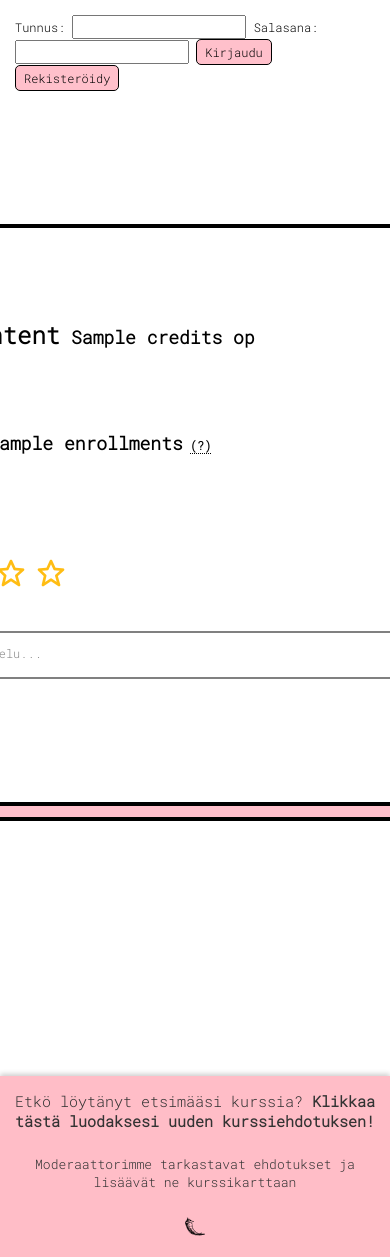
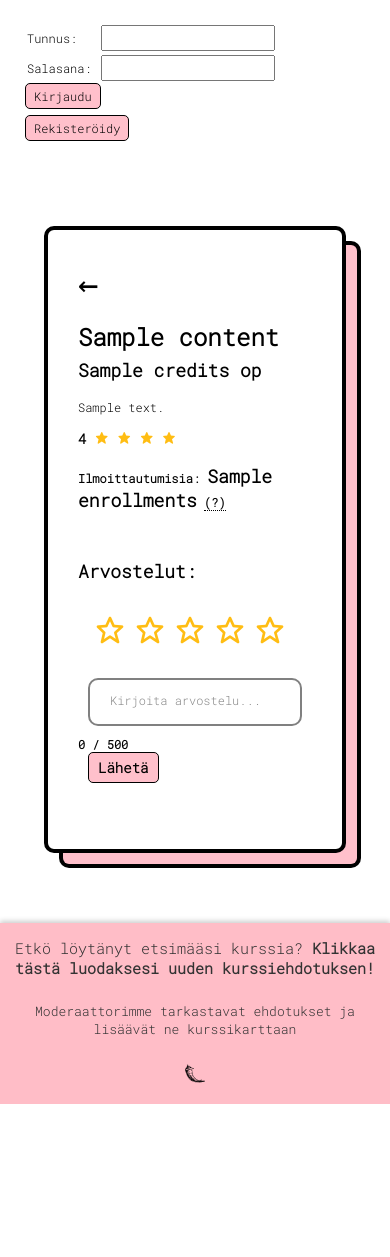
Before and after one commit to Aappo-Alatalo/kurssikartta, a Flask app: template templates/course_template.html in a window 390 px wide; the page is wider, and only the part inside the window is pictured. After the commit the page ends 1104 px from the top of that part, so only its background shows below. Run offline with Flask 3, Linux system fonts and the light colour scheme; the template is opened without the code that fills it: most values are stand-ins (such as "Sample title", 1, 10 or a date in 2020); parts of the project's set-up code (start-up, migrations or seed data) failed here and were passed over.

Commit message:
Fix mobile UI

```diff
--- a/db.py
+++ b/db.py
@@ -2,6 +2,6 @@ from app import app
 from flask_sqlalchemy import SQLAlchemy
 from os import getenv
 
-#app.config["SQLALCHEMY_DATABASE_URI"] = getenv("DATABASE_URL") This for local
+#app.config["SQLALCHEMY_DATABASE_URI"] = getenv("DATABASE_URL")
 app.config["SQLALCHEMY_DATABASE_URI"] = getenv("DATABASE_URL").replace("://", "ql://", 1) # This for Fly.io
 db = SQLAlchemy(app)
--- a/static/css/main.css
+++ b/static/css/main.css
@@ -14,9 +14,8 @@ body {
     border: 2px solid gray;
     border-radius: 10px;
     padding: 12px 20px;
-    width: 38rem;
     min-height: 20px;
-    display: inline-block;
+    display: block;
     cursor: text;
     margin: 10px;
 }
@@ -113,31 +112,28 @@ body {
 }
 
 .course_detail_card {
-    display: inline-table;
-    width: 60%;
+    width: 100%;
+    max-width: 60%;
     border-radius: 10px;
-    height: auto;
     padding: 30px;
     border: 4px solid black;
     background: #fff;
-    margin-top: 70px;
-    margin-bottom: 200px;
     overflow: hidden;
     color: black;
-    box-shadow: 15px 15px 0 -4px pink,
-    15px 15px black;
+    box-shadow: 15px 15px 0 -4px pink, 15px 15px black;
 }
 
 .login_div {
     position: static;
-    top: 0;
-    left: 0;
+    display: flex;
+    align-items: flex-end;
+    padding: 15px;
+}
+
+.login_div * {
+    padding: 2px;
+    margin: 2px;
     right: 0;
-    padding: 15px;
-    z-index: 999;
-    display:flex;
-    justify-content: flex-end;
-    align-items: right;
 }
 
 .button {
--- a/templates/base.html
+++ b/templates/base.html
@@ -5,9 +5,9 @@
 <link href="https://fonts.googleapis.com/css2?family=Roboto+Mono:wght@300&display=swap" rel="stylesheet">
 <link href='https://unpkg.com/boxicons@2.1.1/css/boxicons.min.css' rel='stylesheet'>
 
-<meta name="viewport" content="width=device-width, height=device-height, initial-scale=1">
 <html lang="fi">
     <head>
+        <meta name="viewport" content="width=device-width, height=device-height, initial-scale=1">
         <title>Kurssikartta - {% block title %}{% endblock %}</title>
     </head>
     <body>
--- a/templates/index.html
+++ b/templates/index.html
@@ -3,7 +3,9 @@
 {% block content %}
 <body>
     <div class="center_div">
-        <h1>Kurssikartta.fi</h1>
+        <h1>Kurssikartta</h1>
+        <h3>Pysy kartalla opinnoistasi!</h3>
+        <br>
         <form style="min-width: 25%; width: auto;" action="/result" method="GET">
             <div style="min-width: 25%; width: auto;">
                 <input type="text" class="search_box" name="query", value="{{ session.latest_search }}" placeholder="Etsi kurssia 🔍", autocomplete="off">
--- a/templates/layout.html
+++ b/templates/layout.html
@@ -5,27 +5,24 @@
 {% block base_block %}
     <div class="login_div">
         {% if session.username %}
-            <div style="
-            display: grid;
-            grid-template-columns: 1fr;
-            justify-items: center;
-            align-items: center;">
+            <div>
                 <b style="margin-bottom: 4px;">{{ session.username }}</b>
                 <form action="/logout" method="POST">
                     <input type="hidden" name="csrf_token" value="{{ session.csrf_token }}">
                     <button type="submit" class="button">Kirjaudu ulos</button>
                 </form>
 
-            {% if session.account_type == 1 %}
-                <br>
-                <a href="/moderatorpanel"><button class="button">Moderaattoripaneeliin!</button></a>
-            {% endif %}
+                {% if session.account_type == 1 %}
+                    <a href="/moderatorpanel"><button class="button">Moderaattoripaneeliin!</button></a>
+                {% endif %}
             </div>
         {% else %}
             <div>
-                <form style="display: inline;" action="/login" method="POST">
-                    <span>Tunnus: <input type="text" name="username", autocomplete="off"></span>
+                <form action="/login" method="POST">
+                    <span>Tunnus: &nbsp;&nbsp;<input type="text" name="username", autocomplete="off"></span>
+                    <br>
                     <span>Salasana: <input type="password" name="password"></span>
+                    <br>
                     <input type="hidden" name="csrf_token" value="{{ session.csrf_token }}">
                     <input type="submit" class="button" value="Kirjaudu">
                 </form>
@@ -33,6 +30,9 @@
             </div>
         {% endif %}
     </div>
+    <br>
+
+
     {% with messages = get_flashed_messages(with_categories=true)%}
         {% if messages %}
             {% for category, message in messages%}
```
Also changed, not shown: schema.sql (+3 -9 lines).
